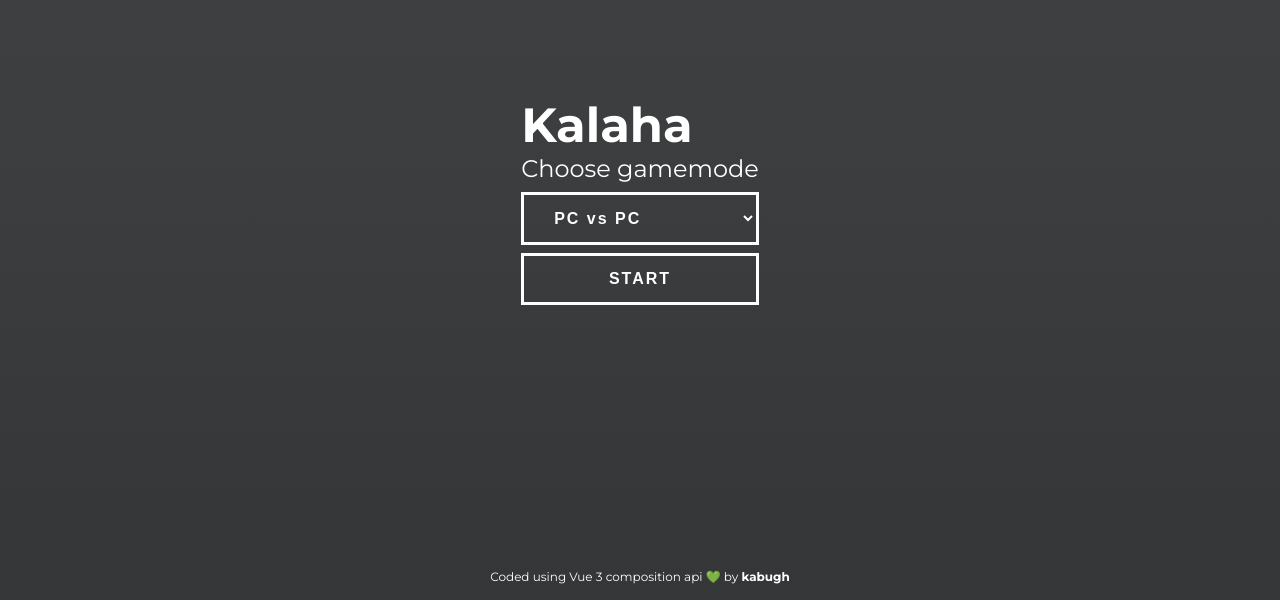
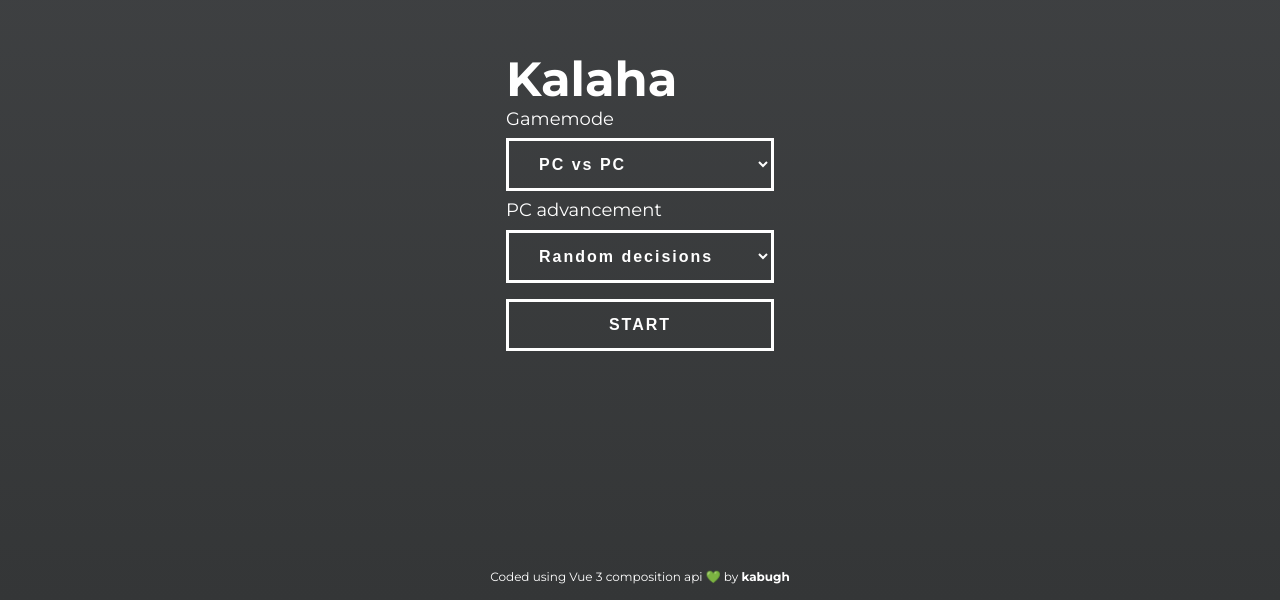
Before and after one commit to kabugh/Kalaha, a Vue app: page / in a window 1280 px wide. Shown: the part 200-800 px from the top of the page. Built offline with nearby package versions, Linux system fonts and the light colour scheme.

Commit message:
Trivial simulation introduction

```diff
--- /dev/null
+++ b/src/services/AiPlayer.ts
@@ -0,0 +1,33 @@
+import { Ref } from "vue";
+import House from "./House";
+import { movePlayerStones, sumStones } from "./Server";
+import { getRandomInt } from "./utils/Utils";
+
+export const randomMoveAi = (
+  houses: House[],
+  endZones: House[],
+  currentPlayer: Ref<number>
+) => {
+  const numberOfPlayerHouses = 6;
+  let randomMove = getRandomInt(
+    currentPlayer.value * numberOfPlayerHouses,
+    numberOfPlayerHouses * (currentPlayer.value + 1)
+  );
+
+  const availableStones = sumStones(
+    houses.filter(house => house.getOwner == currentPlayer.value)
+  );
+
+  // pick available house to move stones
+  if (availableStones > 0) {
+    while (houses[randomMove].getStones == 0) {
+      randomMove = getRandomInt(
+        currentPlayer.value * numberOfPlayerHouses,
+        numberOfPlayerHouses * (currentPlayer.value + 1)
+      );
+    }
+    console.log(`move ${randomMove} - stones left: ${availableStones}`);
+  }
+
+  return movePlayerStones(houses, endZones, randomMove);
+};
--- a/src/services/Server.ts
+++ b/src/services/Server.ts
@@ -104,7 +104,7 @@ const checkRow = (houses: House[]): boolean => {
 };
 
 // sum stones of one player
-const sumStones = (houses: House[]) =>
+export const sumStones = (houses: House[]) =>
   houses.reduce((acc: number, house) => acc + house.getStones, 0);
 
 export const isGameOver = (houses: House[]) => {
--- a/src/views/Game.vue
+++ b/src/views/Game.vue
@@ -23,7 +23,11 @@
             <div class="endZone__container">
               <div
                 class="box endZone"
-                :class="{ players: currentPlayer === endZones[0].getOwner }"
+                :class="{
+                  players:
+                    currentPlayer === endZones[0].getOwner &&
+                    currentGameMode != gameModes[0]
+                }"
               >
                 <h3>
                   {{ endZones[0].getStones }}
@@ -32,14 +36,15 @@
             </div>
 
             <div class="houses__container">
+              <!-- &&currentGameMode != gameModes[0] -->
               <div
                 class="box house"
                 :class="{
-                  active: currentPlayer === house.getOwner,
                   players: currentPlayer === 0 ? i < 6 : i >= 6
                 }"
                 @click="
-                  currentPlayer === house.getOwner
+                  currentPlayer === house.getOwner &&
+                  currentGameMode != gameModes[0]
                     ? moveStones(houses, endZones, i)
                     : ''
                 "
@@ -52,7 +57,11 @@
             <div class="endZone__container">
               <div
                 class="box endZone"
-                :class="{ players: currentPlayer === endZones[1].getOwner }"
+                :class="{
+                  players:
+                    currentPlayer === endZones[1].getOwner &&
+                    currentGameMode != gameModes[0]
+                }"
               >
                 <h3>{{ endZones[1].getStones }}</h3>
               </div>
@@ -62,13 +71,22 @@
       </div>
       <div class="game__settings" v-else-if="!isGameRunning && !endResult">
         <h2>Kalaha</h2>
-        <p>Choose gamemode</p>
+        <p>Gamemode</p>
         <select v-model="currentGameMode">
           <option v-for="gameMode in gameModes" :key="gameMode">{{
             gameMode
           }}</option>
         </select>
-        <button type="button" @click="isGameRunning = !isGameRunning">
+        <div class="difficulty__container">
+          <p>PC advancement</p>
+          <select v-model="currentDifficulty">
+            <option v-for="difficulty in difficulties" :key="difficulty">{{
+              difficulty
+            }}</option>
+          </select>
+        </div>
+
+        <button type="button" @click="startGame">
           Start
         </button>
       </div>
@@ -104,6 +122,7 @@
       <a href="https://github.com/kabugh" target="_blank">kabugh</a>
     </p>
   </section>
+  <!-- <button type="button" @click="">Ai move</button> -->
 </template>
 
 <script lang="ts">
@@ -114,9 +133,9 @@ import {
   movePlayerStones,
   Result
 } from "@/services/Server";
+import { randomMoveAi } from "@/services/AiPlayer";
 import House from "@/services/House";
 
-type GameMode = "PC vs PC" | "PC vs Player" | "Player vs Player";
 type EndZone = House;
 
 const loadHouses = () => {
@@ -138,7 +157,12 @@ const loadGame = () => {
     "Player vs Player"
   ]);
   const currentGameMode: Ref<string> = ref(gameModes.value[0]);
-  const isGameRunning = ref(false);
+  const difficulties: Ref<string[]> = ref([
+    "Random decisions",
+    "Decision tree based"
+  ]);
+  const currentDifficulty: Ref<string> = ref(difficulties.value[0]);
+  const isGameRunning: Ref<boolean> = ref(false);
 
   const houses: Ref<House[]> = ref([]);
   const endZones: Ref<EndZone[]> = ref([]);
@@ -151,6 +175,8 @@ const loadGame = () => {
   return {
     gameModes,
     currentGameMode,
+    difficulties,
+    currentDifficulty,
     isGameRunning,
     houses,
     endZones,
@@ -162,9 +188,12 @@ const loadGame = () => {
 export default defineComponent({
   name: "Game",
   setup() {
-    const {
+    /* eslint-disable prefer-const */
+    let {
       gameModes,
       currentGameMode,
+      difficulties,
+      currentDifficulty,
       houses,
       endZones,
       currentPlayer,
@@ -214,9 +243,38 @@ export default defineComponent({
       }
     };
 
+    const simulateMove = async (houses: House[], endZones: House[]) => {
+      await new Promise<void>(resolve =>
+        setTimeout(() => {
+          const moveResult = randomMoveAi(houses, endZones, currentPlayer);
+          if (isGameOver(moveResult.houses))
+            endGame(moveResult.houses, moveResult.endZones);
+
+          if (!moveResult.additionalMove)
+            currentPlayer.value = currentPlayer.value == 0 ? 1 : 0;
+          resolve();
+        }, 2000)
+      );
+    };
+
+    const simulation = async (houses: House[], endZones: House[]) => {
+      while (isGameRunning.value) {
+        console.log(isGameRunning.value);
+        await simulateMove(houses, endZones);
+      }
+    };
+
+    const startGame = () => {
+      isGameRunning.value = !isGameRunning.value;
+      if (currentGameMode.value == gameModes.value[0])
+        simulation(houses.value, endZones.value);
+    };
+
     return {
       gameModes,
       currentGameMode,
+      difficulties,
+      currentDifficulty,
       isGameRunning,
       houses,
       endZones,
@@ -225,7 +283,8 @@ export default defineComponent({
       loadGame,
       moveStones,
       restartGame,
-      playerName
+      playerName,
+      startGame
     };
   }
 });
@@ -430,13 +489,17 @@ $houseColorHover: #dfbc8d;
     select {
       margin-bottom: 1vh;
       text-transform: unset;
+      width: 100%;
     }
     h2 {
       font-size: 3rem;
       padding-bottom: 0;
     }
     p {
-      font-size: 1.5rem;
+      font-size: 1.125rem;
+    }
+    button {
+      margin-top: 1vh;
     }
   }
 
```
